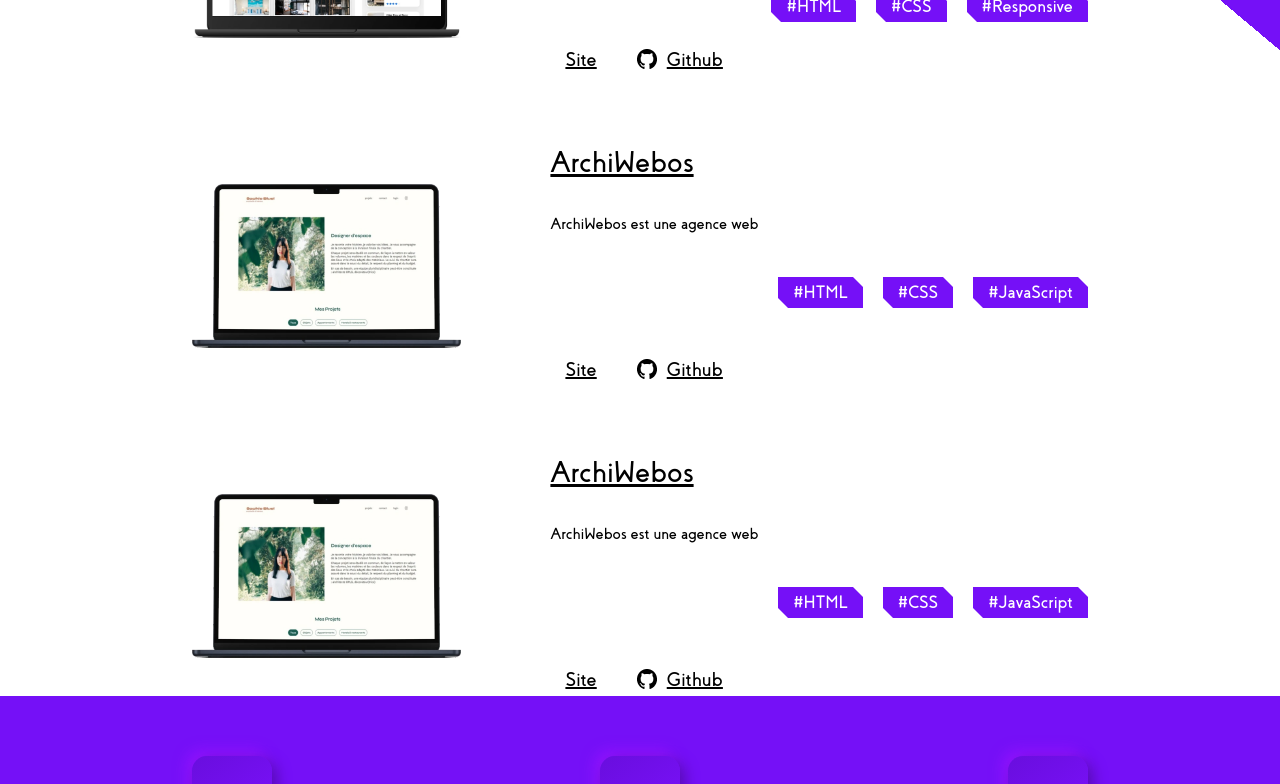
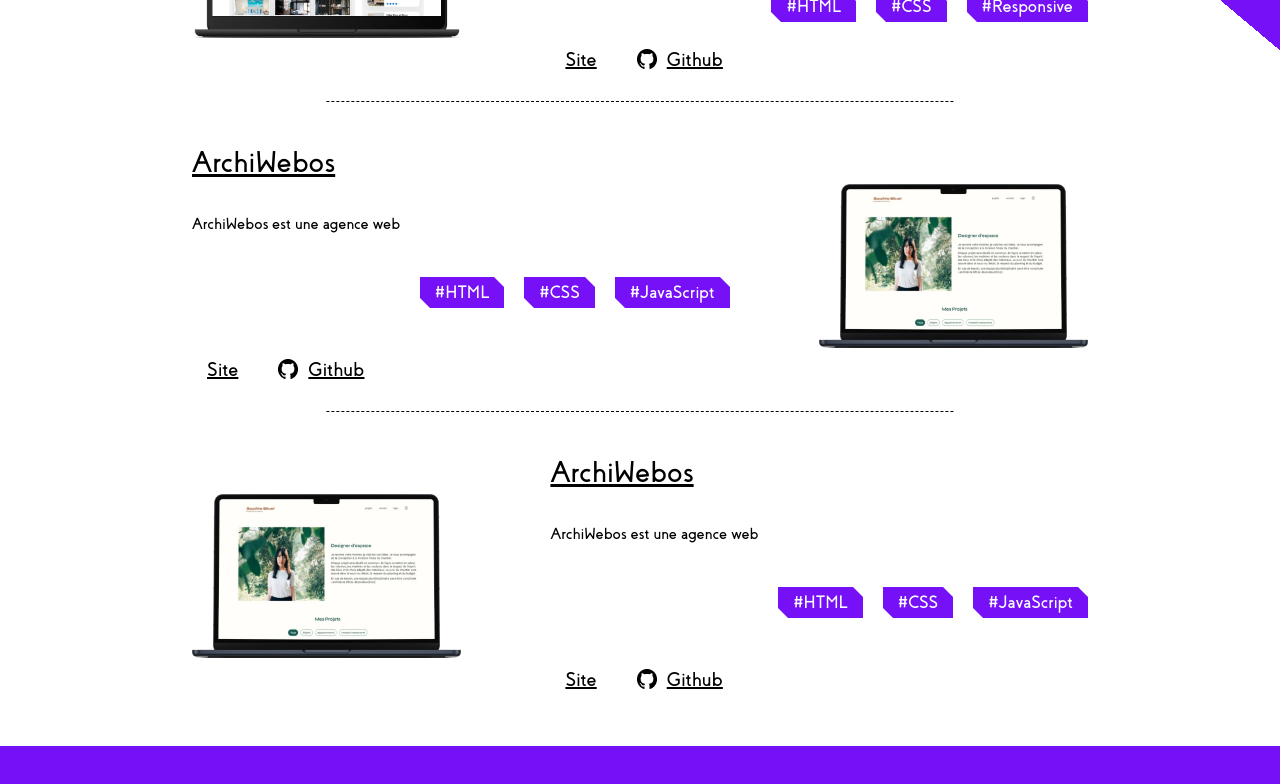
Before and after one commit to EwenLeFloch/EwenLeFloch.github.io, a React (Create React App) app: page / in a window 1280 px wide. Shown: the part 1980-2764 px from the top of the page. Built offline with nearby package versions, Linux system fonts and the light colour scheme.

Commit message:
fixed projects

```diff
--- a/src/styles/base/_base.scss
+++ b/src/styles/base/_base.scss
@@ -2,7 +2,12 @@
 @use "../utils/mixins" as m;
 
 #root {
-	@include m.flex(space-between, $direction: column, $align: center);
+	@include m.flex(
+		space-between,
+		$direction: column,
+		$align: center,
+		$gap: 50px
+	);
 	@include m.size(100%, auto);
 }
 
--- a/src/styles/layouts/_projects.scss
+++ b/src/styles/layouts/_projects.scss
@@ -10,16 +10,26 @@
 		$gap: 50px
 	);
 
-	& :nth-child(odd) .projects__article {
-		display: flex;
-		flex-direction: row-reverse;
-	}
 	&__article {
 		padding-top: 20px;
 		@include m.size(70%, 260px);
 		@include m.flex(space-between, $align: center);
 		position: relative;
-
+		&::before {
+			content: "";
+			position: absolute;
+			width: 70%;
+			height: 0;
+			border-top: 1px dashed black;
+			top: -25px;
+			left: 50%;
+			transform: translate(-50%);
+			margin: auto;
+		}
+		&:nth-child(odd) {
+			display: flex;
+			flex-direction: row-reverse;
+		}
 		&__image {
 			max-height: 100%;
 			aspect-ratio: 428 / 260;
@@ -127,13 +137,7 @@
 			width: 100%;
 			height: 100%;
 			&::before {
-				content: "";
-				position: absolute;
 				width: 70%;
-				height: 0;
-				border-top: 1px dashed black;
-				top: -25px;
-				margin: auto;
 			}
 			&__title {
 				font-size: 20px;
@@ -175,9 +179,9 @@
 					justify-content: space-evenly;
 				}
 			}
-		}
-		& :nth-child(odd) .projects__article {
-			flex-direction: column;
+			&:nth-child(odd) {
+				flex-direction: column;
+			}
 		}
 	}
 }
```
